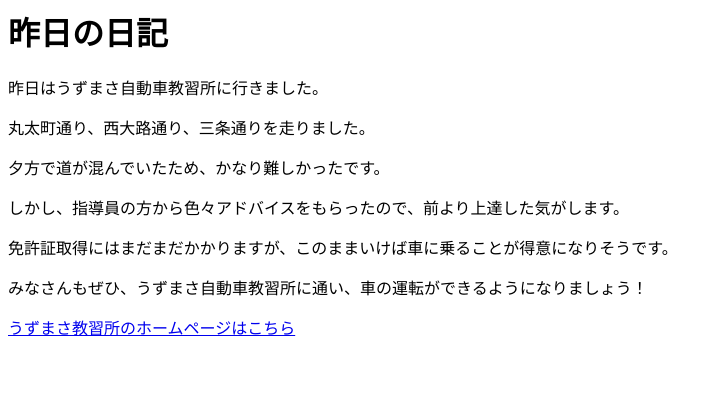
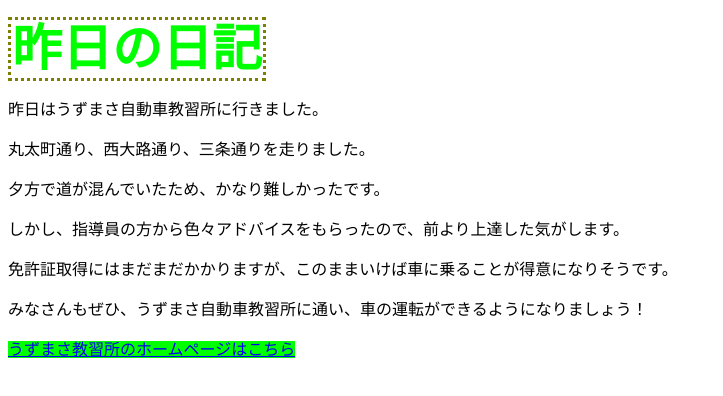
Before and after one commit to lt1075ps/20190424-kadaipod, a plain HTML site: page index.html in a window 1280 px wide. Shown: the whole page, without its empty margins (0-723 px from the left). Drawn offline with Linux system fonts and the light colour scheme.

Commit message:
HTMLを追加

```diff
--- a/index.html
+++ b/index.html
@@ -1,6 +1,19 @@
 <html>
     <head>
         <title>昨日の日記</title>
+        <style>
+            h1{
+                font-size: 50px;
+                font-weight: bold;
+                color: lime;
+                border: 3px dotted olive;
+                padding: 1px;
+                display: inline;
+            }
+            a{
+                background-color: lime;
+            }
+        </style>
     </head>
     <body>
         <h1>昨日の日記</h1>
```
